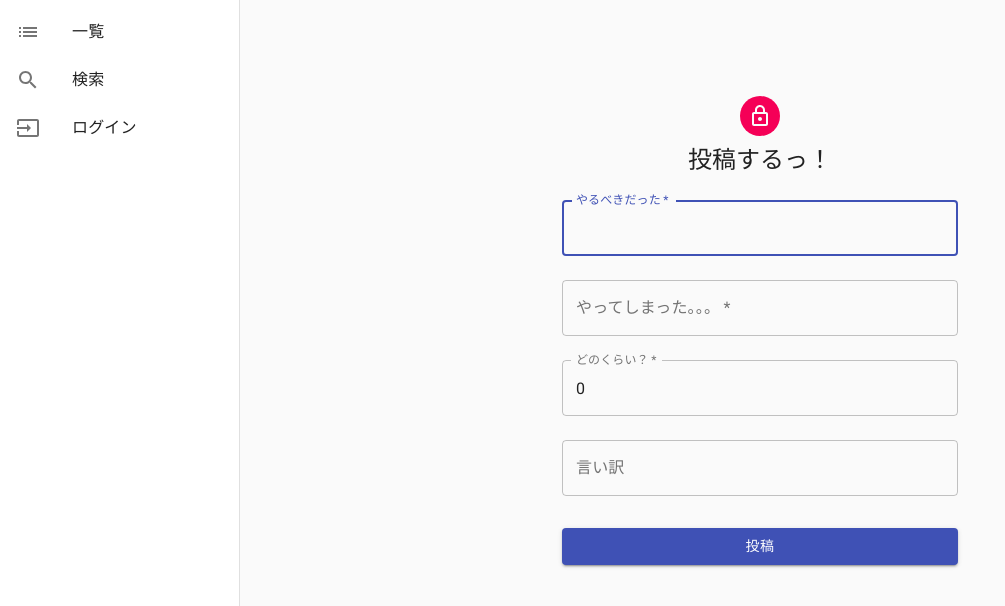
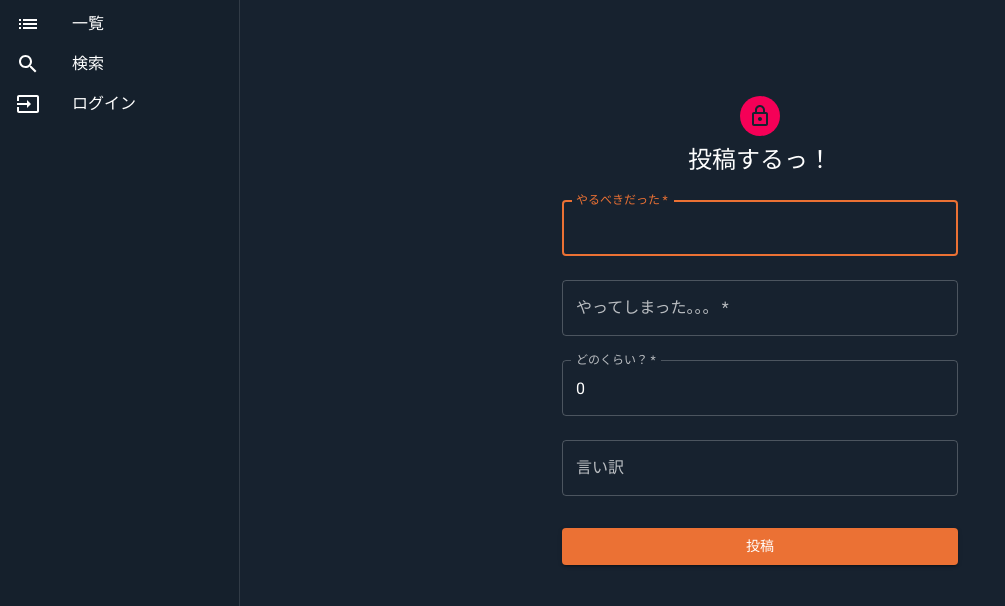
Before and after one commit to YoshijiFujiwara/saborie, a Next.js app in the folder ui/: page /create in a window 1280 px wide. Shown: the top 606 px of the page, without its empty margins (0-1005 px from the left). Built offline with nearby package versions, Linux system fonts and the light colour scheme; no server answers.

Commit message:
dark theme

```diff
--- a/ui/components/DrawerItem.tsx
+++ b/ui/components/DrawerItem.tsx
@@ -1,5 +1,18 @@
 import { ListItem, ListItemIcon, ListItemText } from "@material-ui/core";
+import { makeStyles, createStyles, Theme } from "@material-ui/core/styles";
 import React from "react";
+
+const useStyles = makeStyles((theme: Theme) =>
+  createStyles({
+    root: {
+      display: "flex",
+      flexDirection: "row",
+      justifyContent: "center",
+      paddingTop: 0,
+      paddintBottom: 0
+    }
+  })
+);
 
 type Props = {
   title: string;
@@ -8,9 +21,11 @@ type Props = {
 };
 
 const DrawerItem: React.FC<Props> = ({ title, icon, handleOnClick }) => {
+  const classes = useStyles();
+
   return (
     <>
-      <ListItem button onClick={handleOnClick}>
+      <ListItem className={classes.root} button onClick={handleOnClick}>
         <ListItemIcon>{icon}</ListItemIcon>
         <ListItemText primary={title} />
       </ListItem>
--- a/ui/components/DrawerItems.tsx
+++ b/ui/components/DrawerItems.tsx
@@ -1,4 +1,3 @@
-import { ListItem, ListItemIcon, ListItemText } from "@material-ui/core";
 import CreateIcon from "@material-ui/icons/Create";
 import ExitToAppIcon from "@material-ui/icons/ExitToApp";
 import InputIcon from "@material-ui/icons/Input";
@@ -60,7 +59,7 @@ const DrawerItems: React.FC = () => {
             }}
           />
           <DrawerItem
-            title={state.currentUser.email}
+            title="プロフィール"
             icon={<PersonIcon />}
             handleOnClick={() => {
               Router.push("/profile");
--- a/ui/pages/_app.tsx
+++ b/ui/pages/_app.tsx
@@ -1,4 +1,5 @@
 import { createMuiTheme, Theme } from "@material-ui/core";
+import { purple, orange } from "@material-ui/core/colors";
 import { ThemeProvider } from "@material-ui/styles";
 import App from "next/app";
 import React, { useReducer, useEffect } from "react";
@@ -9,7 +10,30 @@ import reducer, { EReducer } from "../reducers";
 
 const theme: Theme = createMuiTheme({
   palette: {
-    type: "light"
+    type: "dark",
+    primary: {
+      main: "#eb7134",
+      dark: "#d1632c",
+      contrastText: "#fff"
+    },
+    // secondary: {
+    //   main: "#64B42D",
+    //   dark: "#008732",
+    //   contrastText: "#fff"
+    // },
+    // error: {
+    //   main: "#BD0043",
+    //   contrastText: "#fff"
+    // },
+    // divider: "#D7D6D5",
+    background: {
+      paper: "#15202C",
+      default: "#17222F"
+    }
+  },
+  typography: {
+    fontFamily: 'Avenir Next, Roboto,"Helvetica Neue",Arial,sans-serif',
+    htmlFontSize: 16
   }
 });
 
```
